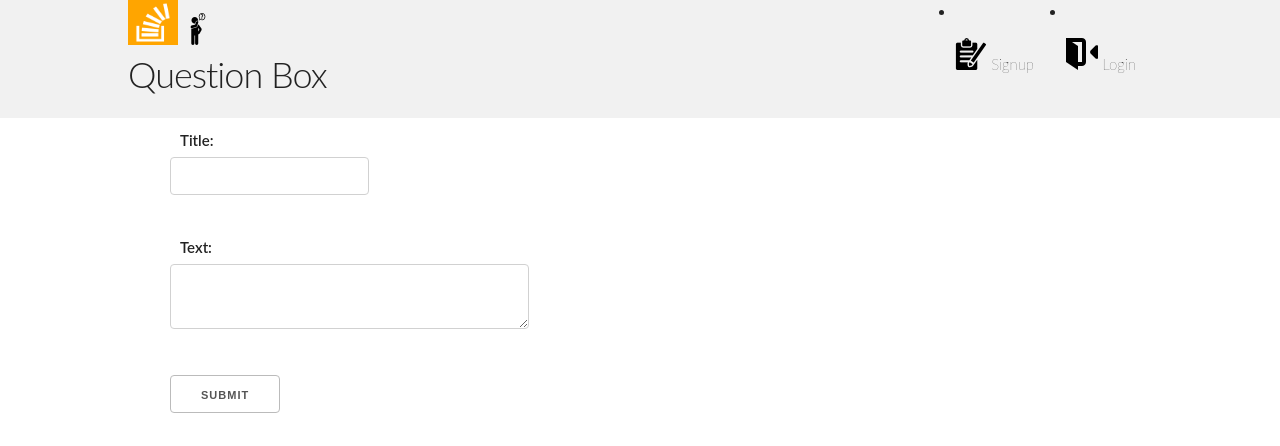
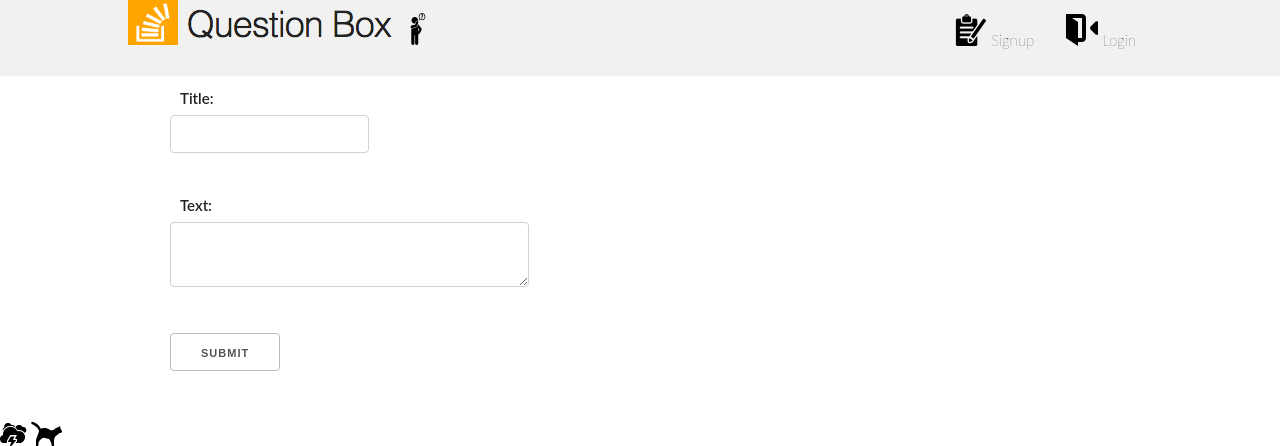
Before and after one commit to phist210/question_box, a Django app: page /ask/ in a window 1280 px wide. Shown: the top 446 px of the page. Run offline with Django 3.2, Linux system fonts and the light colour scheme; some libraries are stand-ins or nearby versions.

Commit message:
added title

```diff
--- a/question_box_app/templates/question_box_app/header.html
+++ b/question_box_app/templates/question_box_app/header.html
@@ -9,17 +9,14 @@
 <div class='header'>
   <div class='-container'>
     <div class="row">
-        <div class="six columns pull-left">
         <ul>
           <div id='logo'>
           <a href='/'>
             <img src='{% static "/images/stackoverflow.png" %}' alt='Question Box' height='45' width='50'/>
           </a>
+          <img src="{% static 'images/qbox.png' %}"/>
           <img src="{% static 'images/001-man-thinking.png' %}"/>
           </div>
-          <div id="title"><h3>Question Box</h3></div>
-      </div>
-      <div class="six columns pull-right">
           {% if user.is_authenticated %}
           <li style='float: right'><a id='logout' href='/logout'><img src="{% static 'images/001-logout.png' %}" alt="Logout"/> Logout </a></li>
           <li style='float: right'><a href="/profile" ><img src="{% static 'images/user.png'%}" alt='User'/>  Welcome, {{user}} </a></li>
@@ -31,7 +28,6 @@
           {% endif %}
 
     </ul>
-  </div>
 </div>
 </div>
 </div>
```
Also changed, not shown: question_box_app/static/images/qbox.png (added).
